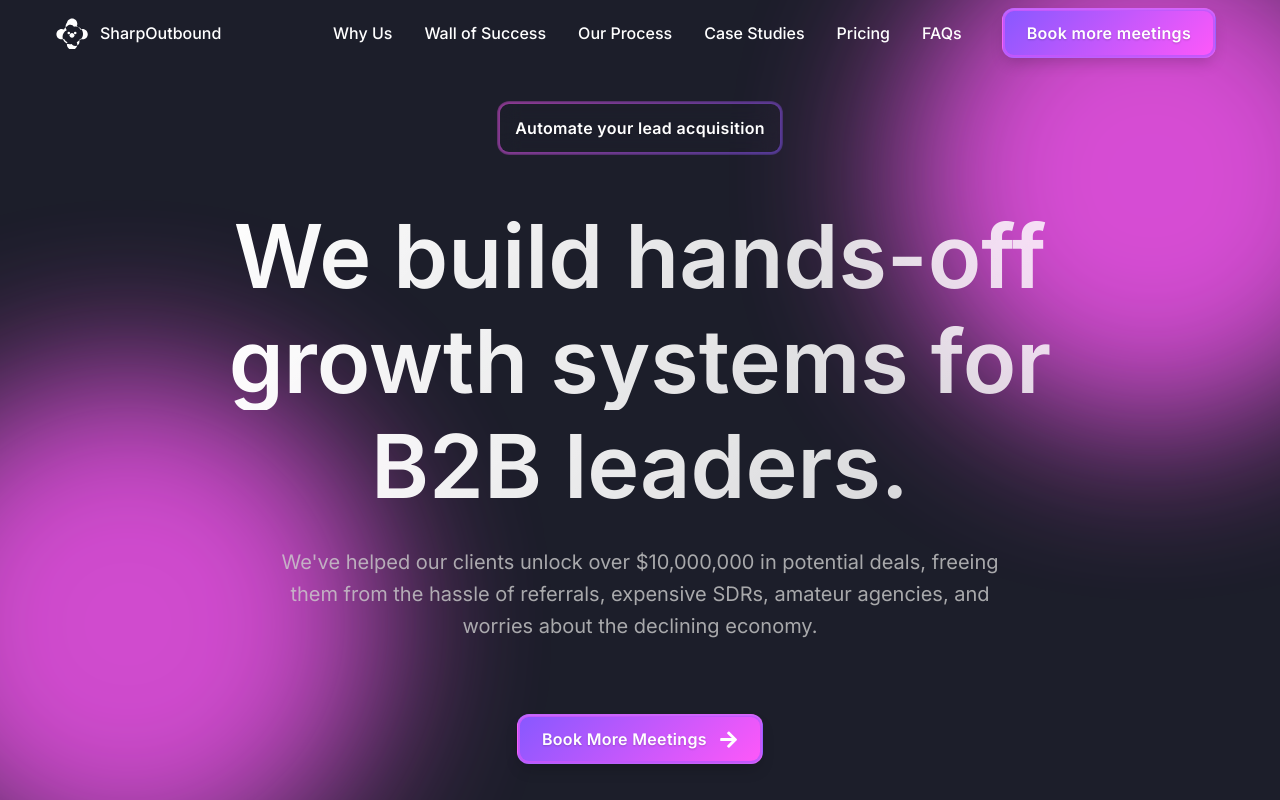
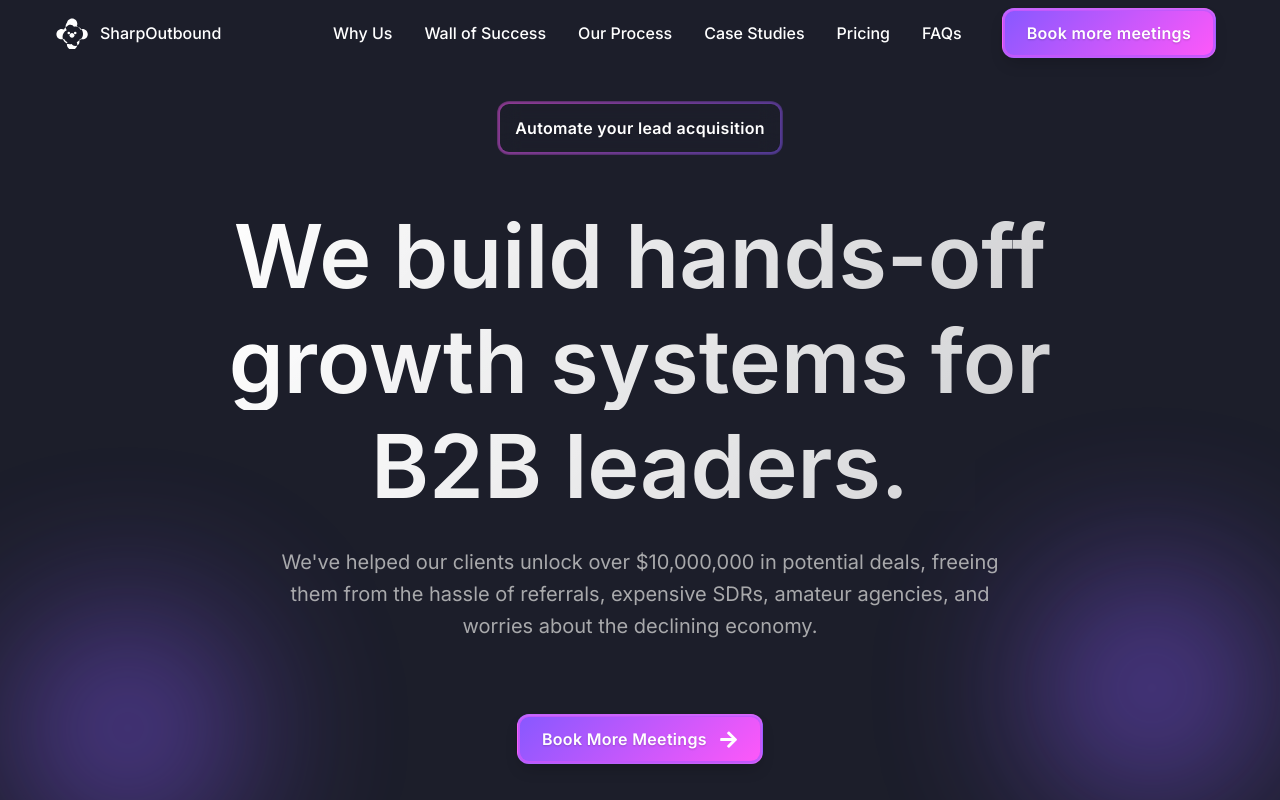
Before and after one commit to Rajje93/SharpOutbound, a React (Vite) app: page / in a window 1280 px wide. Shown: the top 800 px of the page. Built offline with nearby package versions, Linux system fonts and the light colour scheme.

Commit message:
Restored original orb styling to match myoprocess.com

```diff
--- a/src/App.css
+++ b/src/App.css
@@ -158,36 +158,51 @@ body {
   overflow: hidden;
 }
 
+.background-orbs::before,
+.background-orbs::after {
+  content: '';
+  position: absolute;
+  width: 30vw;
+  height: 30vw;
+  border-radius: 50%;
+  filter: blur(80px);
+  animation: orbFloat 20s infinite ease-in-out;
+}
+
+.background-orbs::before {
+  background: radial-gradient(circle at center, #8758FF, transparent 60%);
+  bottom: -10%;
+  right: -5%;
+  opacity: 0.25;
+  animation-delay: -5s;
+}
+
+.background-orbs::after {
+  background: radial-gradient(circle at center, #8758FF, transparent 60%);
+  bottom: -15%;
+  left: -5%;
+  opacity: 0.15;
+}
+
+@keyframes orbFloat {
+  0%, 100% {
+    transform: translate(0, 0);
+  }
+  25% {
+    transform: translate(5%, 5%);
+  }
+  50% {
+    transform: translate(0, 10%);
+  }
+  75% {
+    transform: translate(-5%, 5%);
+  }
+}
+
 /* Desktop orbs */
 @media (min-width: 769px) {
   .background-orbs::before,
   .background-orbs::after {
-    content: '';
-    position: absolute;
-    width: 40vw;
-    height: 40vw;
-    border-radius: 50%;
-    filter: blur(80px);
-    opacity: 0.15;
-    background: linear-gradient(135deg, #FF58F9 0%, #FF58F9 100%);
-    transition: opacity 0.3s ease;
-  }
-
-  .background-orbs::before {
-    top: -10%;
-    right: -10%;
-    animation: floatOrb1 20s ease-in-out infinite;
-  }
-
-  .background-orbs::after {
-    bottom: -10%;
-    left: -10%;
-    animation: floatOrb2 25s ease-in-out infinite;
-  }
-
-  /* Remove orbs on hover */
-  .app-wrapper:hover .background-orbs::before,
-  .app-wrapper:hover .background-orbs::after {
     opacity: 0;
   }
 }
```
